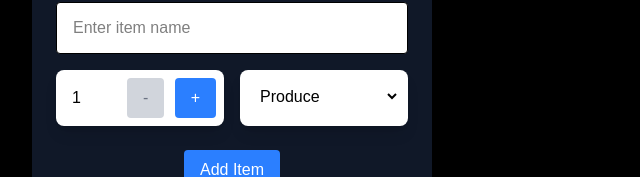
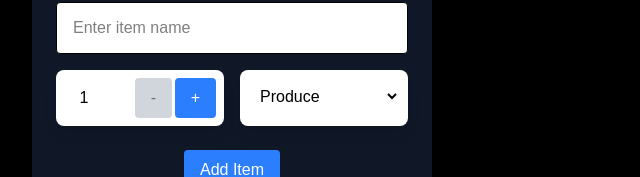
Before and after one commit to joywong1228/cprg306-assignments, a Next.js app: page /week-7 in a window 1280 px wide. Shown: the part 114-291 px from the top of the page, without its empty margins (0-640 px from the left). Built offline with nearby package versions, Linux system fonts and the light colour scheme.

Commit message:
bug fixed: decrement button move when the count is up to 2 digits

```diff
--- a/app/week-5/new-item.js
+++ b/app/week-5/new-item.js
@@ -49,7 +49,7 @@ export default function NewItem() {
             <div className="flex space-x-4">
                 {/* quantity */}
                 <div className="bg-white text-black p-2 rounded-lg shadow-lg flex items-center justify-between w-1/2">
-                    <p className='ml-2'>{quantity}</p>
+                    <p className='ml-2 w-6 text-center'>{quantity}</p>
                     <button
                         type="button"
                         onClick={decrement}
--- a/app/week-7/new-item.js
+++ b/app/week-7/new-item.js
@@ -45,7 +45,7 @@ export default function NewItem({ onAddItem }) {
             <div className="flex space-x-4">
                 {/* quantity */}
                 <div className="bg-white text-black p-2 rounded-lg shadow-lg flex items-center justify-between w-1/2">
-                    <p className='ml-2'>{quantity}</p>
+                    <p className='ml-2 w-6 text-center'>{quantity}</p>
                     <button
                         type="button"
                         onClick={decrement}
```
